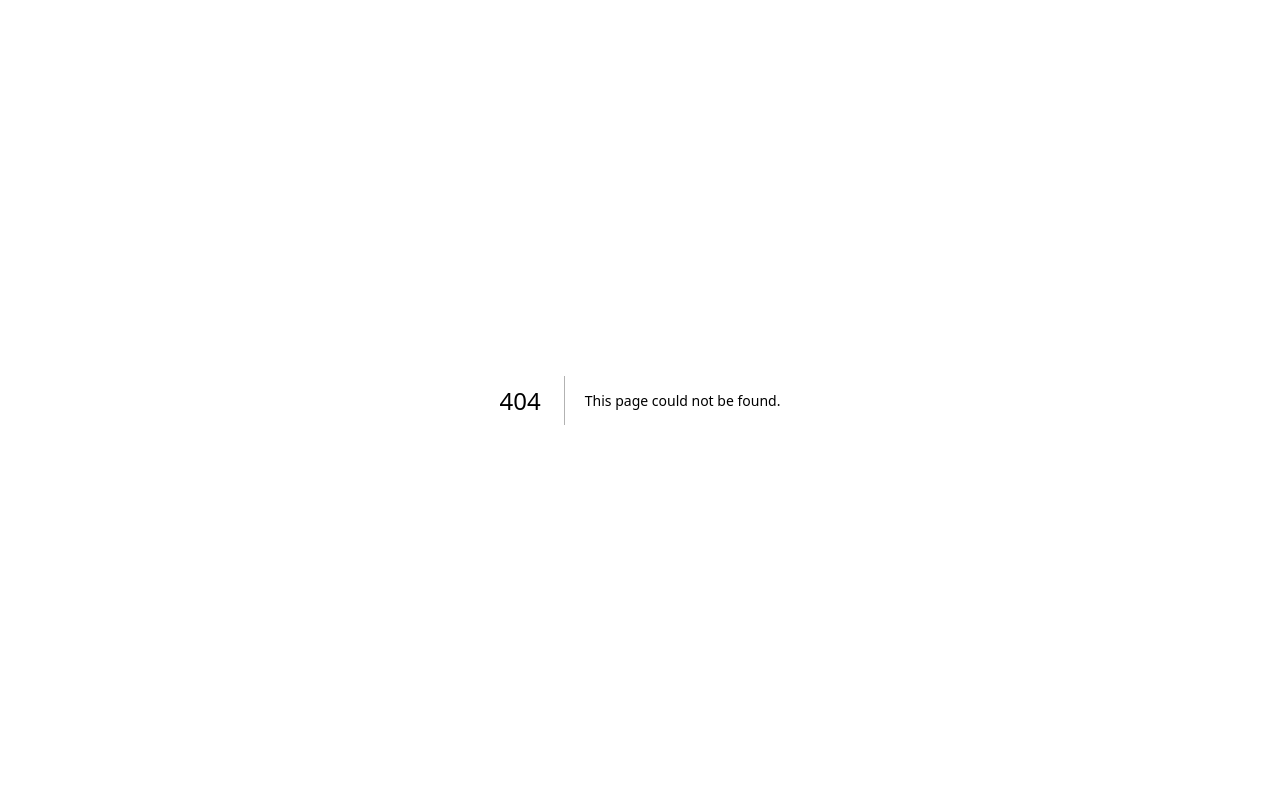
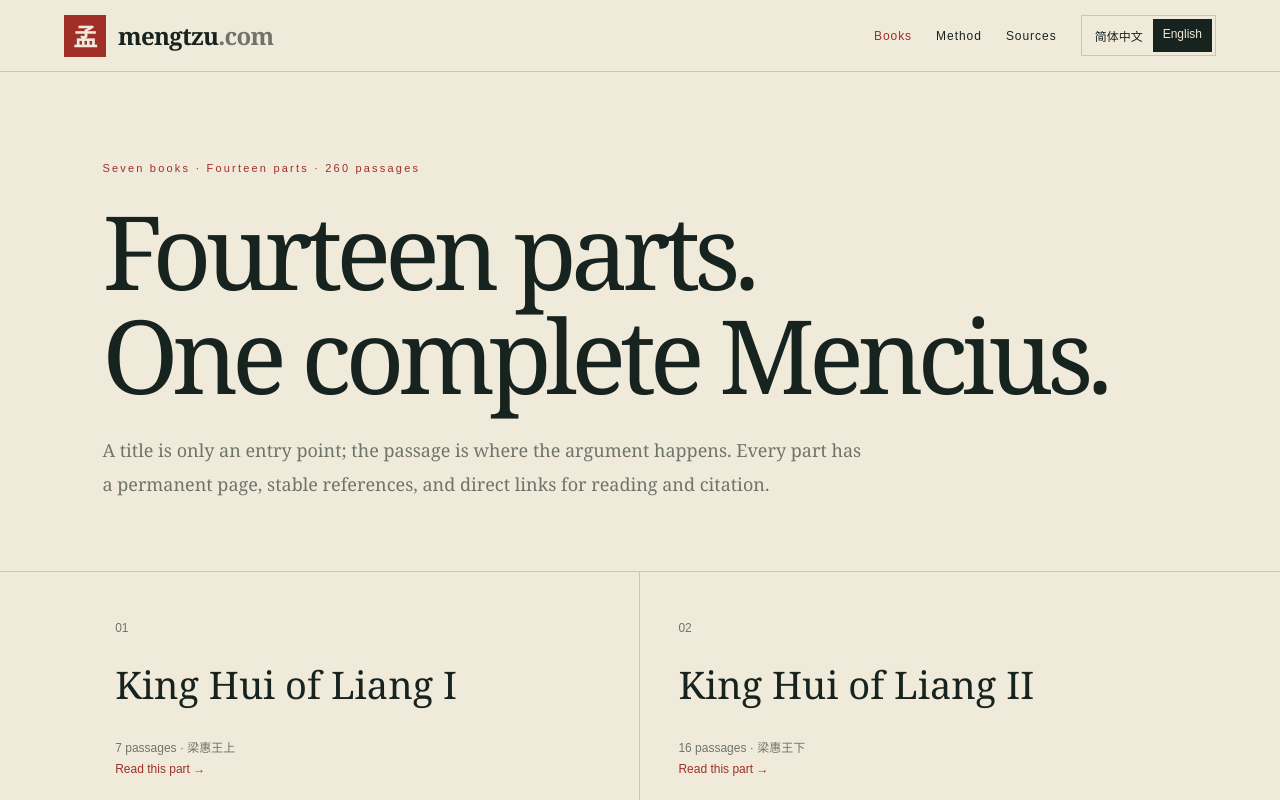
Before and after one commit to weitzu-com/mengtzu, a Next.js app: page /en/books in a window 1280 px wide. Before the commit this address had no page. Shown: the top 800 px of the page. Built offline with nearby package versions, Linux system fonts and the light colour scheme.

Commit message:
add standalone English guide pages

```diff
--- a/app/MenciusReader.tsx
+++ b/app/MenciusReader.tsx
@@ -70,7 +70,7 @@ export default function MenciusReader({ locale }: { locale: Locale }) {
   return <main>
     <header className="masthead">
       <a className="brand" href={`/${locale}`}><span className="seal">孟</span><span>mengtzu<small>.com</small></span></a>
-      <nav><a href={locale === "zh" ? "/zh/books" : "#reader"}>{t.books}</a><a href={locale === "zh" ? "/zh/method" : "#method"}>{t.method}</a><a href={locale === "zh" ? "/zh/sources" : "#sources"}>{t.sources}</a><span className="locale-switch"><a className={locale === "zh" ? "active" : ""} href="/zh">简体中文</a><a className={locale === "en" ? "active" : ""} href="/en">{locale === "zh" ? "英文版" : "English"}</a></span></nav>
+      <nav><a href={`/${locale}/books`}>{t.books}</a><a href={`/${locale}/method`}>{t.method}</a><a href={`/${locale}/sources`}>{t.sources}</a><span className="locale-switch"><a className={locale === "zh" ? "active" : ""} href="/zh">简体中文</a><a className={locale === "en" ? "active" : ""} href="/en">{locale === "zh" ? "英文版" : "English"}</a></span></nav>
     </header>
 
     <section className="home-hero" id="top">
--- a/app/[locale]/books/[slug]/page.tsx
+++ b/app/[locale]/books/[slug]/page.tsx
@@ -25,7 +25,7 @@ export default async function BookPage({ params }: { params: Promise<{ locale: s
   const previous = book.index > 0 ? bookSlugs[book.index - 1] : null; const next = book.index < bookSlugs.length - 1 ? bookSlugs[book.index + 1] : null;
   const zh = locale === "zh"; const displayName = zh ? book.simplifiedName : book.name;
   return <main>
-    <header className="masthead"><a className="brand" href={`/${locale}`}><span className="seal">孟</span><span>mengtzu<small>.com</small></span></a><nav><a href={`/${locale}`}>{zh ? "首页" : "Home"}</a><a href={zh ? "/zh/books" : "/en#reader"}>{zh ? "十四卷" : "All parts"}</a>{zh && <><a href="/zh/method">读法</a><a href="/zh/sources">版本</a></>}<span className="locale-switch"><a className={zh ? "active" : ""} href={`/zh/books/${slug}`}>简体中文</a><a className={!zh ? "active" : ""} href={`/en/books/${slug}`}>{zh ? "英文版" : "English"}</a></span></nav></header>
+    <header className="masthead"><a className="brand" href={`/${locale}`}><span className="seal">孟</span><span>mengtzu<small>.com</small></span></a><nav><a href={`/${locale}`}>{zh ? "首页" : "Home"}</a><a href={`/${locale}/books`}>{zh ? "十四卷" : "Books"}</a><a href={`/${locale}/method`}>{zh ? "读法" : "Method"}</a><a href={`/${locale}/sources`}>{zh ? "版本" : "Sources"}</a><span className="locale-switch"><a className={zh ? "active" : ""} href={`/zh/books/${slug}`}>简体中文</a><a className={!zh ? "active" : ""} href={`/en/books/${slug}`}>{zh ? "英文版" : "English"}</a></span></nav></header>
     <div className="book-layout"><aside className="book-index"><div className="aside-title">{zh ? "十四卷" : "FOURTEEN PARTS"}<small>{zh ? "全书卷目" : "THE MENCIUS"}</small></div>{corpus.chapters.map((chapter, index) => <a key={chapter.id} className={index === book.index ? "active" : ""} href={`/${locale}/books/${bookSlugs[index]}`}><span>{String(index + 1).padStart(2, "0")}</span>{zh ? simplifiedBookNames[index] : chapter.name}</a>)}</aside>
       <article className="book-main"><header className="book-heading"><div className="eyebrow">{zh ? `第 ${String(book.index + 1).padStart(2,"0")} 卷 · ${book.passages.length} 章` : `PART ${String(book.index + 1).padStart(2,"0")} · ${book.passages.length} PASSAGES`}</div><h1>{displayName}</h1><p>{zh ? "简体原文与逐字拼音对照。先读其言，再辨其所据，最后检验其原则。" : "Chinese original, character-aligned pinyin, and English translation. Read the words, expose the premise, then test the principle."}</p></header>
         <div className="book-passages">{book.passages.map((passage) => <section key={passage.ref} id={passage.ref.replace(".", "-")} className="book-passage"><div className="book-ref">{passage.ref}</div><div><RubyLine passage={passage} locale={locale}/>{!zh && <p className="book-english">{passage.english}</p>}</div></section>)}</div>
--- /dev/null
+++ b/app/en/books/page.tsx
@@ -0,0 +1,11 @@
+import type { Metadata } from "next";
+import { bookSlugs, corpus, englishBookNames } from "../../mencius-data";
+
+export const metadata: Metadata = { title: "The Mencius — Fourteen Parts", description: "Browse all fourteen parts and 260 passages of the Mencius, each with a permanent reading page.", alternates: { canonical: "https://www.mengtzu.com/en/books", languages: { en: "https://www.mengtzu.com/en/books", "zh-Hans": "https://www.mengtzu.com/zh/books" } } };
+
+export default function BooksPage() {
+  return <main><header className="masthead"><a className="brand" href="/en"><span className="seal">孟</span><span>mengtzu<small>.com</small></span></a><nav><a className="active-link" href="/en/books">Books</a><a href="/en/method">Method</a><a href="/en/sources">Sources</a><span className="locale-switch"><a href="/zh">简体中文</a><a className="active" href="/en">English</a></span></nav></header>
+    <section className="info-hero"><div className="eyebrow">Seven books · Fourteen parts · 260 passages</div><h1>Fourteen parts.<br/>One complete Mencius.</h1><p>A title is only an entry point; the passage is where the argument happens. Every part has a permanent page, stable references, and direct links for reading and citation.</p></section>
+    <section className="books-grid">{corpus.chapters.map((chapter,index)=><a key={chapter.id} href={`/en/books/${bookSlugs[index]}`}><span>{String(index+1).padStart(2,"0")}</span><h2>{englishBookNames[index]}</h2><p>{chapter.passages.length} passages · {chapter.name}</p><b>Read this part →</b></a>)}</section>
+  </main>;
+}
--- /dev/null
+++ b/app/en/method/page.tsx
@@ -0,0 +1,10 @@
+import type { Metadata } from "next";
+
+export const metadata: Metadata = { title: "Method — Reading the Mencius from First Principles", description: "A six-step method for reading the Mencius through text, problem, premise, reasoning, limits, and present application.", alternates: { canonical: "https://www.mengtzu.com/en/method", languages: { en: "https://www.mengtzu.com/en/method", "zh-Hans": "https://www.mengtzu.com/zh/method" } } };
+
+export default function MethodPage() {
+  return <main><header className="masthead"><a className="brand" href="/en"><span className="seal">孟</span><span>mengtzu<small>.com</small></span></a><nav><a href="/en/books">Books</a><a className="active-link" href="/en/method">Method</a><a href="/en/sources">Sources</a><span className="locale-switch"><a href="/zh">简体中文</a><a className="active" href="/en">English</a></span></nav></header>
+    <section className="info-hero"><div className="eyebrow">Do not inherit the answer · Rebuild the argument</div><h1>Take it apart.<br/>Then understand it.</h1><p>First-principles reading does not turn an ancient text into a modern slogan. It temporarily sets authority aside and asks which observations, assumptions, and inferences make an argument stand.</p></section>
+    <section className="principle-steps"><article><span>01</span><h2>Establish the words</h2><p>Begin with what Mencius actually says. Keep the speaker, audience, context, and canonical location visible.</p></article><article><span>02</span><h2>Recover the problem</h2><p>Separate the surface question from the underlying conflict: profit, order, human nature, or responsibility.</p></article><article><span>03</span><h2>Expose the premise</h2><p>State the assumptions that remain implicit, such as whether compassion is innate or institutions amplify choice.</p></article><article><span>04</span><h2>Inspect the reasoning</h2><p>Trace how the conclusion follows and what work is done by analogy, reversal, reductio, and observation.</p></article><article><span>05</span><h2>Test the boundary</h2><p>Ask under which conditions the principle holds and which counterexamples would make it fail.</p></article><article><span>06</span><h2>Return to the present</h2><p>Do not force an application. Turn the principle into a question that can be observed, debated, and tested today.</p></article></section>
+  </main>;
+}
--- /dev/null
+++ b/app/en/sources/page.tsx
@@ -0,0 +1,10 @@
+import type { Metadata } from "next";
+
+export const metadata: Metadata = { title: "Sources & Editorial Method — The Mencius", description: "The Chinese base text, Legge translation, pinyin generation, canonical references, and editorial limits behind mengtzu.com.", alternates: { canonical: "https://www.mengtzu.com/en/sources", languages: { en: "https://www.mengtzu.com/en/sources", "zh-Hans": "https://www.mengtzu.com/zh/sources" } } };
+
+export default function SourcesPage() {
+  return <main><header className="masthead"><a className="brand" href="/en"><span className="seal">孟</span><span>mengtzu<small>.com</small></span></a><nav><a href="/en/books">Books</a><a href="/en/method">Method</a><a className="active-link" href="/en/sources">Sources</a><span className="locale-switch"><a href="/zh">简体中文</a><a className="active" href="/en">English</a></span></nav></header>
+    <section className="info-hero"><div className="eyebrow">Traceable sources · Disclosed limits · Revisable work</div><h1>The edition is not a footnote.<br/>It is the basis of trust.</h1><p>A classical-text website should say where its words come from, what has been transformed, what was generated by software, and what still requires human review.</p></section>
+    <section className="source-list"><article><span>01 · Chinese base text</span><h2>Chinese Wikisource</h2><p>The fourteen-part structure and Chinese text are based on the public Wikisource edition and cross-checked against open classical-text datasets.</p></article><article><span>02 · English translation</span><h2>James Legge, 1895</h2><p>The English layer uses Legge’s public-domain translation, aligned passage by passage with the Chinese base text.</p></article><article><span>03 · Pinyin</span><h2>Aligned, but not presented as final</h2><p>Pinyin is generated in context and aligned character by character. Classical polyphones, names, and loan characters still require editorial review.</p></article><article><span>04 · References</span><h2>Every passage can be located</h2><p>Conventional part and passage references are preserved so readers can compare editions and link directly to a stable location.</p></article><article><span>05 · Editorial principle</span><h2>Corrections should be explainable</h2><p>Generated output is disclosed rather than presented as an authoritative edition. Future corrections should record their evidence and scope.</p></article></section>
+  </main>;
+}
--- a/app/mencius-data.ts
+++ b/app/mencius-data.ts
@@ -7,6 +7,7 @@ export const bookSlugs = [
 ] as const;
 
 export const simplifiedBookNames = ["梁惠王上", "梁惠王下", "公孙丑上", "公孙丑下", "滕文公上", "滕文公下", "离娄上", "离娄下", "万章上", "万章下", "告子上", "告子下", "尽心上", "尽心下"];
+export const englishBookNames = ["King Hui of Liang I", "King Hui of Liang II", "Gong Sun Chou I", "Gong Sun Chou II", "Teng Wen Gong I", "Teng Wen Gong II", "Li Lou I", "Li Lou II", "Wan Zhang I", "Wan Zhang II", "Gao Zi I", "Gao Zi II", "Jin Xin I", "Jin Xin II"];
 export type BookSlug = typeof bookSlugs[number];
 export type Locale = "zh" | "en";
 export type Passage = (typeof corpus.chapters)[number]["passages"][number];
```
